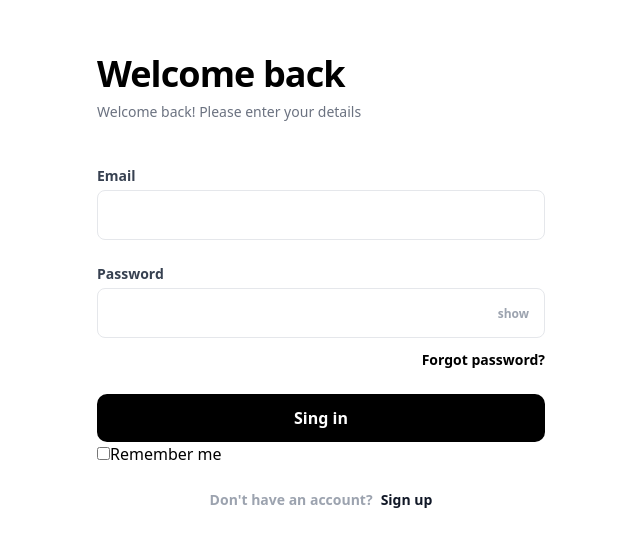
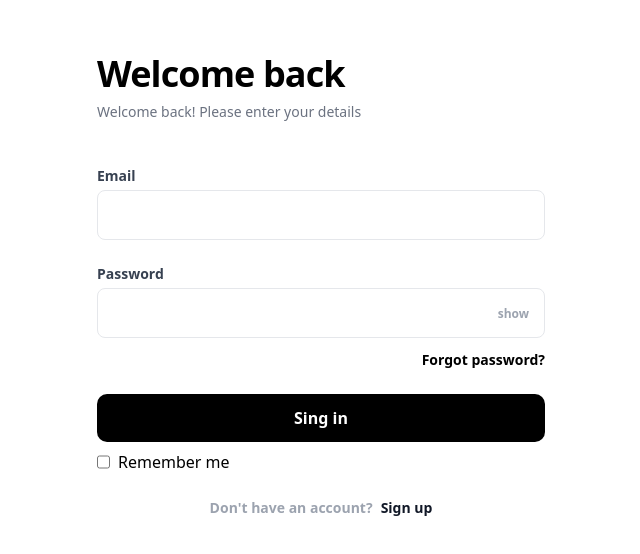
Before and after one commit to gratestas/zerno, a React (Create React App) app in the folder client/: page /auth in a window 1280 px wide. Shown: the part 186-740 px from the top of the page, without its empty margins (319-959 px from the left). Built offline with nearby package versions, Linux system fonts and the light colour scheme.

Commit message:
added styling

```diff
--- a/client/src/pages/Auth.jsx
+++ b/client/src/pages/Auth.jsx
@@ -73,7 +73,7 @@ const Auth = () => {
             size="md"
             text={isSignup ? "Sign up" : "Sing in"}
           />
-          <div>
+          <div className="flex space-x-2 mt-2">
             <input
               type="checkbox"
               id="rememberMe"
```
